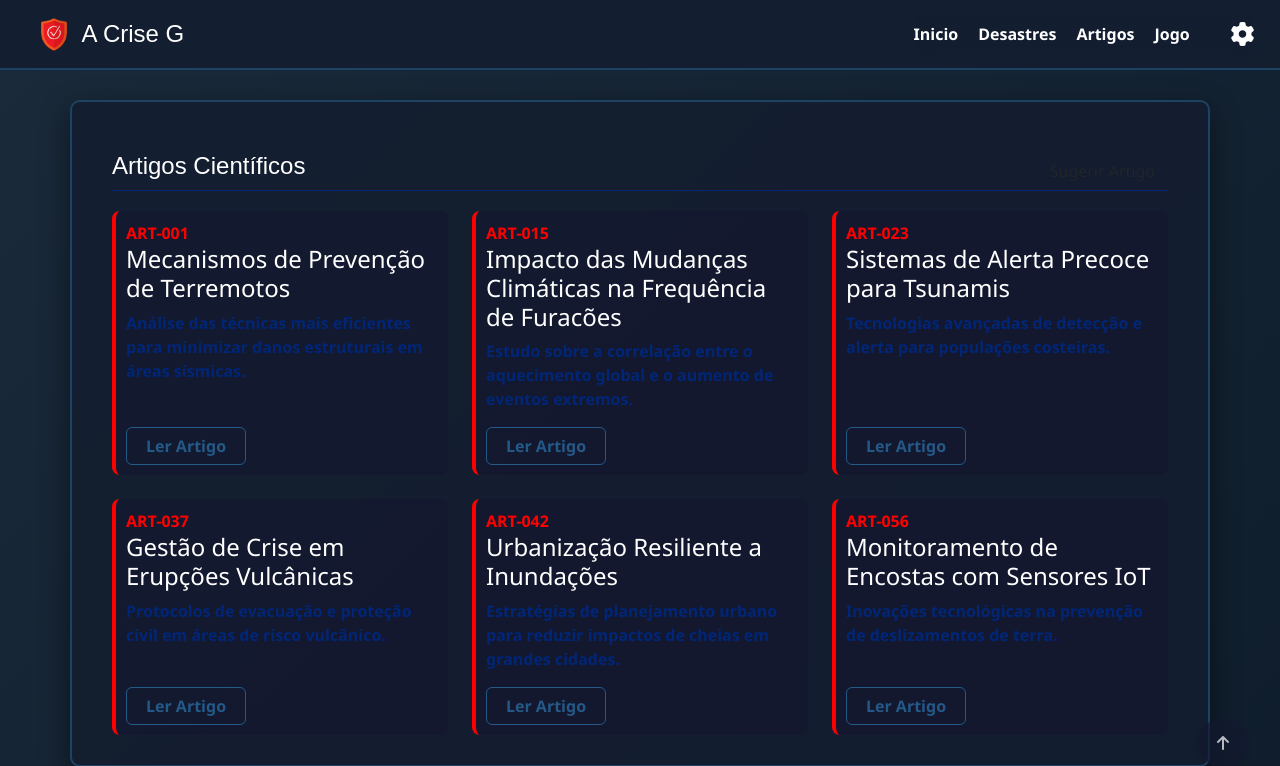
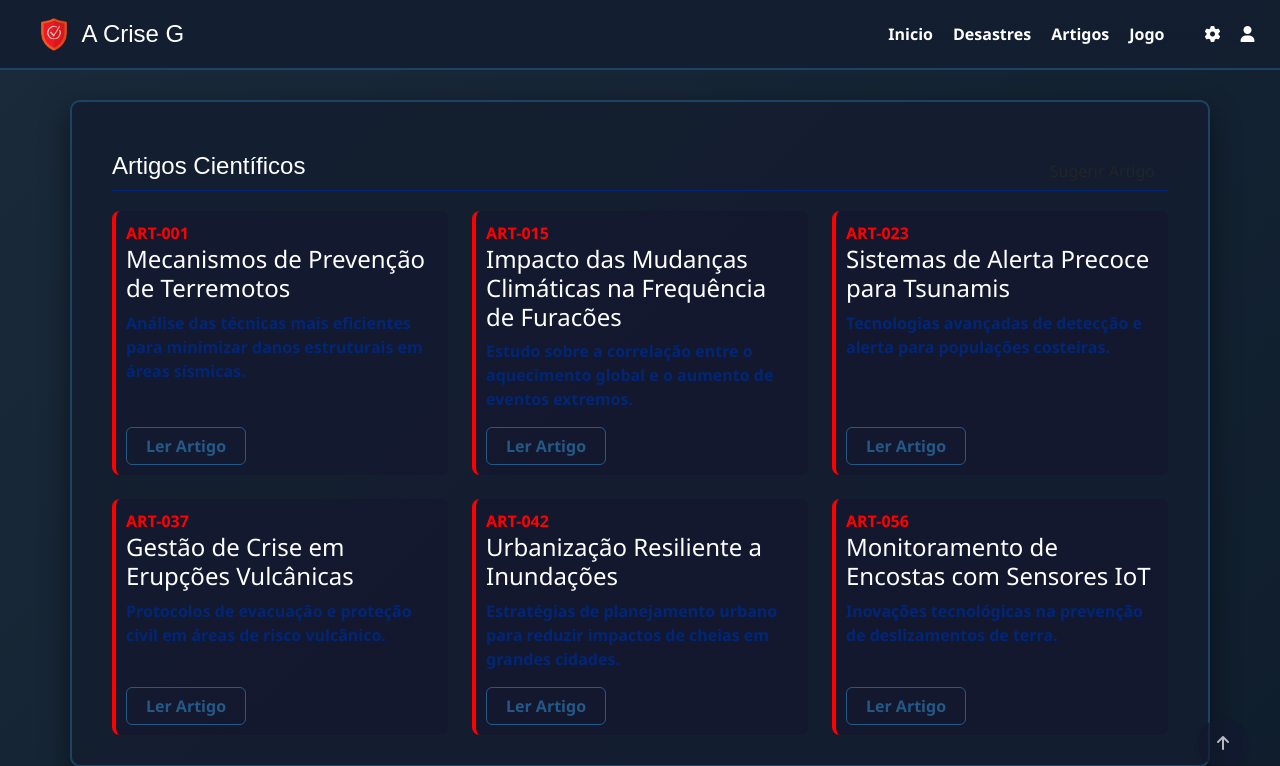
Before and after one commit to eufellipej/AcriseG, a Django app: page /artigos1/ in a window 1280 px wide. Shown: the top 766 px of the page. Run offline with Django 5.2, Linux system fonts and the light colour scheme.

Commit message:
Add files via upload

```diff
--- a/app/static/scripts/scripts.js
+++ b/app/static/scripts/scripts.js
@@ -47,64 +47,7 @@ function initNavigation() {
     }
 }
 
-function updateActiveNavLink(activeLink) {
-    document.querySelectorAll('nav a').forEach(navLink => {
-        navLink.classList.remove('active');
-    });
-    activeLink.classList.add('active');
-}
 
-function scrollToSection(sectionId) {
-    const section = document.getElementById(sectionId);
-    if (section) {
-        section.scrollIntoView({ behavior: 'smooth' });
-    }
-}
-
-/**
- * INITIALIZE CAROUSEL FUNCTIONALITY
- */
-function initCarousel() {
-    const slides = document.querySelectorAll('.carousel-slide');
-    const dots = document.querySelectorAll('.carousel-dot');
-
-    if (slides.length === 0) return;
-
-    let currentSlide = 0;
-    let slideInterval;
-
-    function showSlide(index) {
-        slides.forEach(slide => slide.style.display = 'none');
-        dots.forEach(dot => dot.classList.remove('active'));
-
-        slides[index].style.display = 'flex';
-        if (dots[index]) dots[index].classList.add('active');
-        currentSlide = index;
-    }
-
-    function nextSlide() {
-        showSlide((currentSlide + 1) % slides.length);
-    }
-
-    // Initialize
-    showSlide(0);
-
-    // Add click events to dots
-    dots.forEach((dot, index) => {
-        dot.addEventListener('click', () => {
-            clearInterval(slideInterval);
-            showSlide(index);
-            startSlideInterval();
-        });
-    });
-
-    // Auto-advance
-    function startSlideInterval() {
-        slideInterval = setInterval(nextSlide, 5000);
-    }
-
-    startSlideInterval();
-}
 
 /**
  * INITIALIZE FORM TABS
@@ -201,91 +144,8 @@ function initArticleSuggestion() {
 }
 
 /**
- * INITIALIZE MAP FUNCTIONALITY
- */
-function initMap() {
-    const mapElement = document.getElementById('map');
-    if (!mapElement || typeof L === 'undefined') return;
 
-    setTimeout(() => {
-        const map = L.map('map').setView([0, 0], 2);
 
-        L.tileLayer('https://{s}.tile.openstreetmap.org/{z}/{x}/{y}.png', {
-            attribution: '&copy; <a href="https://www.openstreetmap.org/copyright">OpenStreetMap</a> contributors'
-        }).addTo(map);
-
-        addDisasterMarkers(map);
-    }, 100);
-}
-
-function addDisasterMarkers(map) {
-    const disasters = [
-        {
-            name: 'Terremoto',
-            position: [-8.05, -34.9],
-            description: 'Terremoto de magnitude 7.2 na costa',
-            type: 'earthquake',
-            severity: 'high'
-        },
-        {
-            name: 'Furacão',
-            position: [28.5, -80.5],
-            description: 'Furacão categoria 4 se aproximando',
-            type: 'hurricane',
-            severity: 'extreme'
-        },
-        {
-            name: 'Erupção Vulcânica',
-            position: [-0.22, -78.51],
-            description: 'Erupção ativa no Anel de Fogo',
-            type: 'volcano',
-            severity: 'medium'
-        },
-        {
-            name: 'Inundação',
-            position: [13.75, 100.49],
-            description: 'Inundações no Sudeste Asiático',
-            type: 'flood',
-            severity: 'high'
-        },
-        {
-            name: 'Deslizamento',
-            position: [-9.19, -75.02],
-            description: 'Deslizamentos nos Andes',
-            type: 'landslide',
-            severity: 'medium'
-        }
-    ];
-
-    disasters.forEach(disaster => {
-        const icon = createDisasterIcon(disaster.severity);
-        const marker = L.marker(disaster.position, { icon }).addTo(map);
-
-        marker.bindPopup(`
-            <h3>${disaster.name}</h3>
-            <p>${disaster.description}</p>
-            <p><strong>Tipo:</strong> ${disaster.type}</p>
-            <p><strong>Severidade:</strong> ${disaster.severity}</p>
-        `);
-    });
-}
-
-function createDisasterIcon(severity) {
-    let iconColor, iconSize;
-
-    switch(severity) {
-        case 'extreme': iconColor = '#e74c3c'; iconSize = [30, 30]; break;
-        case 'high': iconColor = '#f39c12'; iconSize = [25, 25]; break;
-        default: iconColor = '#27ae60'; iconSize = [20, 20];
-    }
-
-    return L.divIcon({
-        className: 'custom-icon',
-        html: `<div style="background-color: ${iconColor}; width: ${iconSize[0]}px; height: ${iconSize[1]}px; border-radius: 50%; border: 2px solid white;"></div>`,
-        iconSize: iconSize,
-        iconAnchor: [iconSize[0]/2, iconSize[1]/2]
-    });
-}
 
 /**
  * INITIALIZE USER DROPDOWNS
--- a/app/static/styles/styles1.css
+++ b/app/static/styles/styles1.css
@@ -6,6 +6,7 @@
     --fonte1: #012677;
     --transparente:  #3498db83;
     --destaque: red;
+    --destaque1: rgb(252, 159, 54);
     --sombra: 0 4px 6px #0000001a;
     --borda: 2px solid #3498db4d;
     --borda1: 1px solid #012677;
@@ -129,12 +130,12 @@ nav a{
     left: 0;
     width: 0;
     height: 2px;
-    background: var(--fonte1);
+    background: var(--destaque1);
     transition: width 0.5s;
 }
 
 .conter-nav a:hover{
-    color:var(--fonte1);
+    color:var(--destaque1);
 }
 
 .conter-nav a:hover:after,
@@ -173,30 +174,46 @@ nav a{
     background-image: url(../images/icon-pag.png);
 }
 
-.engrenagem{
-    font-size: x-large;
+
+
+
+.lista{
+    position: relative;
+    display: inline-block;
 }
 
-.lista {
+.lista-content {
     display: none;
     position: absolute;
-    top: 40px;
-    right: -20px;
+    right: -200%;
     background-color: var(--fonte1);
-    border-radius: 5px;
-    flex-direction: column;
-    min-width: 150px;
-    z-index: 1000;
+    min-width: 160px;
+    box-shadow: 0px 8px 16px 0px rgba(0,0,0,0.2);
+    z-index: 1001;
+    border-radius: 4px;
+    overflow: hidden;
 }
 
-.lista.fonte1 {
-    display: flex; /* aparece quando tiver a classe */
+.lista-content a {
+    color: white;
+    padding: 12px 16px;
+    text-decoration: none;
+    display: block;
+    text-align: center;
+    transition: background-color 0.3s;
 }
 
-.lista a{
-    display: flex;
-    justify-content: center;
+.lista-content a:hover {
+    background-color: rgba(255, 255, 255, 0.1);
 }
+
+.lista:hover .lista-content
+{
+    display: block;
+}
+
+
+
 
 /* body */
 
--- a/app/templates/base.html
+++ b/app/templates/base.html
@@ -2,32 +2,34 @@
 <!DOCTYPE html>
 <html lang="pt-BR">
   <head>
-    <meta charset="UTF-8">
-    <meta name="viewport" content="width=device-width, initial-scale=1.0">
+    <meta charset="UTF-8" />
+    <meta name="viewport" content="width=device-width, initial-scale=1.0" />
     <title>A Crise G</title>
     <!-- icon -->
-     <link rel="icon" href="../static/images/icon-pag.png" type="image/png">
+    <link rel="icon" href="../static/images/icon-pag.png" type="image/png" />
     <!-- style -->
-    <link rel="stylesheet" href="https://cdn.jsdelivr.net/npm/bootstrap@5.3.7/dist/css/bootstrap.min.css"  >
-    <link rel="stylesheet" href="https://cdnjs.cloudflare.com/ajax/libs/font-awesome/6.4.0/css/all.min.css">
-    <link rel="stylesheet" href="../static/styles/styles1.css">
+    <link
+      rel="stylesheet"
+      href="https://cdn.jsdelivr.net/npm/bootstrap@5.3.7/dist/css/bootstrap.min.css"
+    />
+    <link
+      rel="stylesheet"
+      href="https://cdnjs.cloudflare.com/ajax/libs/font-awesome/6.4.0/css/all.min.css"
+    />
+    <link rel="stylesheet" href="{% static 'styles/styles1.css' %}" />
     {% block extra_links %}{% endblock %}
   </head>
   <body>
     <header>
-
       <nav>
         <div class="banner">
-                <a href=""  class="icon" id="icon-pag">
-                </a>
+          <a href="" class="icon" id="icon-pag"> </a>
           <a href="">
-                    <h1>
-                        A Crise G
-                    </h1>
+            <h1>A Crise G</h1>
           </a>
         </div>
         <div class="conter-nav">
-                <a href="{% url 'index1' %}" class="button">Inicio</a>
+          <a href="{% url 'index1' %}" class="bola">Inicio</a>
           <a href="{% url 'desastres' %}" class="bola">Desastres</a>
           <a href="{% url 'artigos1' %}" class="bola">Artigos</a>
           <a href="{% url 'jogo1' %}" class="bola">Jogo</a>
@@ -39,38 +41,51 @@
 
           <a href="#" class="engrenagem"> <i class="fas fa-cog"></i> </a>
 
-                <div class="lista ">
+          <div class="lista">
+            <a href="#" class="user-icon"> <i class="fas fa-user"></i> </a>
+            <div class="lista-content">
               <a href="">Área Admin</a>
               <a href="">Login</a>
               <a href="">Perfil</a>
               <a href="">Sair</a>
             </div>
-
+          </div>
         </div>
       </nav>
     </header>
     <main class="container">
-        {% if messages %}
-            {% for message in messages %}
-                <div class="alert alert-{{ message.tags }} alert-dismissible fade show mt-4" role="alert">
+      {% if messages %} {% for message in messages %}
+      <div
+        class="alert alert-{{ message.tags }} alert-dismissible fade show mt-4"
+        role="alert"
+      >
         {{ message }}
-                    <button type="button" class="btn-close" data-bs-dismiss="alert"></button>
+        <button
+          type="button"
+          class="btn-close"
+          data-bs-dismiss="alert"
+        ></button>
       </div>
-            {% endfor %}
-        {% endif %}
+      {% endfor %} {% endif %}
       <!-- conteudo da pagina -->
-        {% block content %}
-        {% endblock %}
+      {% block content %} {% endblock %}
     </main>
     <footer>
       <div class="footer-container">
         <div class="footer-section">
           <h3 class="cabecario-sessao">A Crise G</h3>
-                <p>Sua fonte confiável de informações sobre prevenção, preparação e resposta a desastres naturais.</p>
+          <p>
+            Sua fonte confiável de informações sobre prevenção, preparação e
+            resposta a desastres naturais.
+          </p>
           <div class="links">
-                <a href="#" aria-label="Facebook"><i class="fab fa-facebook-f"></i></a>
+            <a href="#" aria-label="Facebook"
+              ><i class="fab fa-facebook-f"></i
+            ></a>
             <a href="#" aria-label="Twitter"><i class="fab fa-twitter"></i></a>
-                <a href="#" aria-label="Instagram"><i class="fab fa-instagram"></i></a>
+            <a href="#" aria-label="Instagram"
+              ><i class="fab fa-instagram"></i
+            ></a>
             <a href="#" aria-label="YouTube"><i class="fab fa-youtube"></i></a>
           </div>
         </div>
@@ -78,21 +93,49 @@
         <div class="footer-section">
           <h3 class="cabecario-sessao">Links Rápidos</h3>
 
-                <li><a href="index.html"><i class="fas fa-home"></i> Home</a></li>
-                <li><a href="desastres.html"><i class="fas fa-tornado"></i> Tipos de Desastres</a></li>
-                <li><a href="artigos.html"><i class="fas fa-book"></i> Artigos Científicos</a></li>
-                <li><a href="jogo.html"><i class="fas fa-gamepad"></i> Jogo Educativo</a></li>
-
+          <li>
+            <a href="index.html"><i class="fas fa-home"></i> Home</a>
+          </li>
+          <li>
+            <a href="desastres.html"
+              ><i class="fas fa-tornado"></i> Tipos de Desastres</a
+            >
+          </li>
+          <li>
+            <a href="artigos.html"
+              ><i class="fas fa-book"></i> Artigos Científicos</a
+            >
+          </li>
+          <li>
+            <a href="jogo.html"
+              ><i class="fas fa-gamepad"></i> Jogo Educativo</a
+            >
+          </li>
         </div>
 
         <div class="footer-section">
           <h3 class="cabecario-sessao">Suporte</h3>
 
-                <li><a href="faq.html"><i class="fas fa-question-circle"></i> Perguntas Frequentes</a></li>
-                <li><a href="tutoriais.html"><i class="fas fa-graduation-cap"></i> Tutoriais</a></li>
-                <li><a href="contato.html"><i class="fas fa-headset"></i> Contato Técnico</a></li>
-                <li><a href="politica.html"><i class="fas fa-shield-alt"></i> Política de Privacidade</a></li>
-
+          <li>
+            <a href="faq.html"
+              ><i class="fas fa-question-circle"></i> Perguntas Frequentes</a
+            >
+          </li>
+          <li>
+            <a href="tutoriais.html"
+              ><i class="fas fa-graduation-cap"></i> Tutoriais</a
+            >
+          </li>
+          <li>
+            <a href="contato.html"
+              ><i class="fas fa-headset"></i> Contato Técnico</a
+            >
+          </li>
+          <li>
+            <a href="politica.html"
+              ><i class="fas fa-shield-alt"></i> Política de Privacidade</a
+            >
+          </li>
         </div>
 
         <div class="footer-section">
@@ -101,12 +144,12 @@
           <li><i class="fas fa-envelope"></i> contato@acriseg.org</li>
           <li><i class="fas fa-phone"></i> (11) 99999-8888</li>
           <li><i class="fas fa-map-marker-alt"></i> São Paulo, SP - Brasil</li>
-
         </div>
       </div>
-        <p> © 2025 A Crise G. Todos os direitos reservados.</p>
+      <p>© 2025 A Crise G. Todos os direitos reservados.</p>
       <p class="sublime">
-            Este jogo é um simulador educativo e não substitui treinamentos oficiais de defesa civil.
+        Este jogo é um simulador educativo e não substitui treinamentos oficiais
+        de defesa civil.
       </p>
     </footer>
     <!-- Back to Top Button -->
@@ -114,18 +157,15 @@
       <i class="fas fa-arrow-up"></i>
     </a>
   </body>
-<script src="https://unpkg.com/leaflet@1.9.4/dist/leaflet.js" integrity="sha256-20nQCchB9co0qIjJZRGuk2/Z9VM+kNiyxNV1lvTlZBo=" crossorigin=""></script>
+  <script
+    src="https://unpkg.com/leaflet@1.9.4/dist/leaflet.js"
+    integrity="sha256-20nQCchB9co0qIjJZRGuk2/Z9VM+kNiyxNV1lvTlZBo="
+    crossorigin=""
+  ></script>
   <script src="https://cdn.jsdelivr.net/npm/bootstrap@5.3.7/dist/js/bootstrap.bundle.min.js"></script>
-<script src="../static/scripts/index.js"></script>
+  <script src="{% static 'scripts/scripts.js' %}"></script>
+  {% block extra_scripts %}{% endblock %}
 </html>
 
-{% comment %}
-{% extends 'base.html' %}
-
-{% block extra_links %}
-
-{% endblock %}
-{% block content %}
-
-{% endblock %}
-{% endcomment %}
+{% comment %} {% extends 'base.html' %} {% block extra_links %} {% endblock %}
+{% block content %} {% endblock %} {% endcomment %}
--- a/app/templates/index1.html
+++ b/app/templates/index1.html
@@ -81,3 +81,6 @@
     </div>
 </div>
 {% endblock %}
+
+
+{% block extra_scripts %} <script src="../static/scripts/index.js"></script> {% endblock %}
--- a/app/templates/jogo1.html
+++ b/app/templates/jogo1.html
@@ -135,6 +135,8 @@
             gap: 1.5rem;
             align-items: center;
         }
+
+
 
         .user-dropdown, .admin-dropdown {
             position: relative;
```
Also changed, not shown: app/static/scripts/jogo.js (+4 -4 lines). Lines whose indentation alone changed are shown as unchanged.
